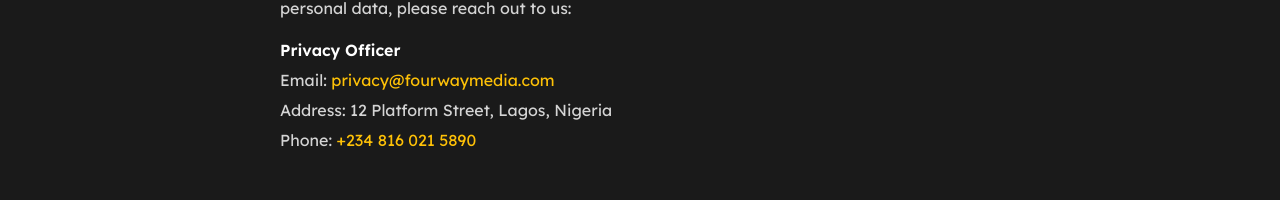
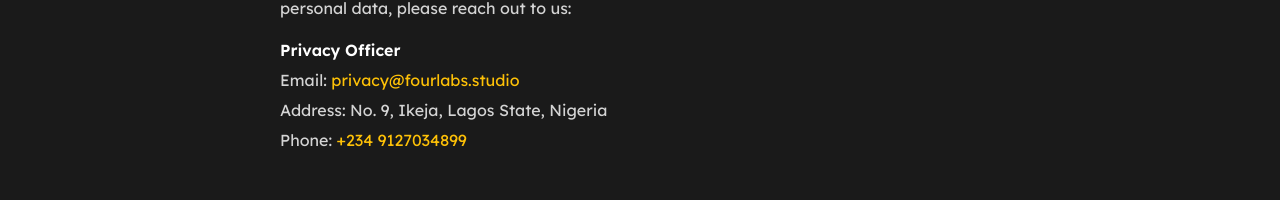
Before and after one commit to ehma90/fourwaymedia-frontend, a Next.js app: page /privacy in a window 1280 px wide. Shown: the part 3363-3563 px from the top of the page. Built offline with nearby package versions, Linux system fonts and the light colour scheme; no server answers.

Commit message:
fix: update contact information and privacy email in relevant components

```diff
--- a/app/privacy/page.tsx
+++ b/app/privacy/page.tsx
@@ -12,9 +12,9 @@ export const metadata: Metadata = {
 
 const EFFECTIVE_DATE = "June 10, 2026";
 const LAST_UPDATED = "June 11, 2026";
-const PRIVACY_EMAIL = "privacy@fourwaymedia.com";
-const CONTACT_ADDRESS = "12 Platform Street, Lagos, Nigeria";
-const CONTACT_PHONE = "+234 816 021 5890";
+const PRIVACY_EMAIL = "privacy@fourlabs.studio";
+const CONTACT_ADDRESS = "No. 9, Ikeja, Lagos State, Nigeria";
+const CONTACT_PHONE = "+234 9127034899";
 
 const DATA_PROTECTION_ROWS = [
   {
--- a/app/terms/page.tsx
+++ b/app/terms/page.tsx
@@ -71,7 +71,7 @@ const SECTIONS = [
 
 const EFFECTIVE_DATE = "June 6, 2026";
 const CONTACT_EMAIL = "contact@fourlabs.studio";
-const CONTACT_PHONE = "+234 816 021 5890";
+const CONTACT_PHONE = "+234 9127034899";
 
 export default function TermsPage() {
   return (
--- a/components/about/IndustriesWeServe.tsx
+++ b/components/about/IndustriesWeServe.tsx
@@ -116,11 +116,6 @@ export function IndustriesWeServe() {
             That is why we don&apos;t limit ourselves to one industry.
           </p>
           <p className="text-base leading-relaxed text-neutral-600 sm:text-lg dark:text-neutral-300">
-            If you have a story to tell, a vision to share, a product to launch,
-            or a dream to bring to life, Fourlabs Studio is built to help you do
-            it.
-          </p>
-          <p className="text-base leading-relaxed text-neutral-600 sm:text-lg dark:text-neutral-300">
             Whether you&apos;re just getting started or already established, we
             meet you where you are and help move your vision forward.
           </p>
--- a/components/contact/ContactHero.tsx
+++ b/components/contact/ContactHero.tsx
@@ -4,7 +4,7 @@ import { motion } from "framer-motion";
 
 /** Dark abstract 3D-style render — Unsplash */
 const CONTACT_HERO_IMAGE =
-  "https://res.cloudinary.com/drrluhcad/image/upload/v1785521934/Contact_us_Page_shvnyx.jpg";
+  "https://res.cloudinary.com/drrluhcad/image/upload/v1787679478/julian-hochgesang-Dkn8-zPIbwo-unsplash_1_xepj0m.jpg";
 
 const easeOut = [0.22, 1, 0.36, 1] as const;
 
@@ -26,7 +26,7 @@ export function ContactHero() {
           transition={{ duration: 1.1, ease: easeOut }}
         />
         <div
-          className="absolute inset-0 bg-black/65 dark:bg-black/60"
+          className="absolute inset-0 bg-black/95 dark:bg-black/90"
           aria-hidden
         />
       </div>
```
